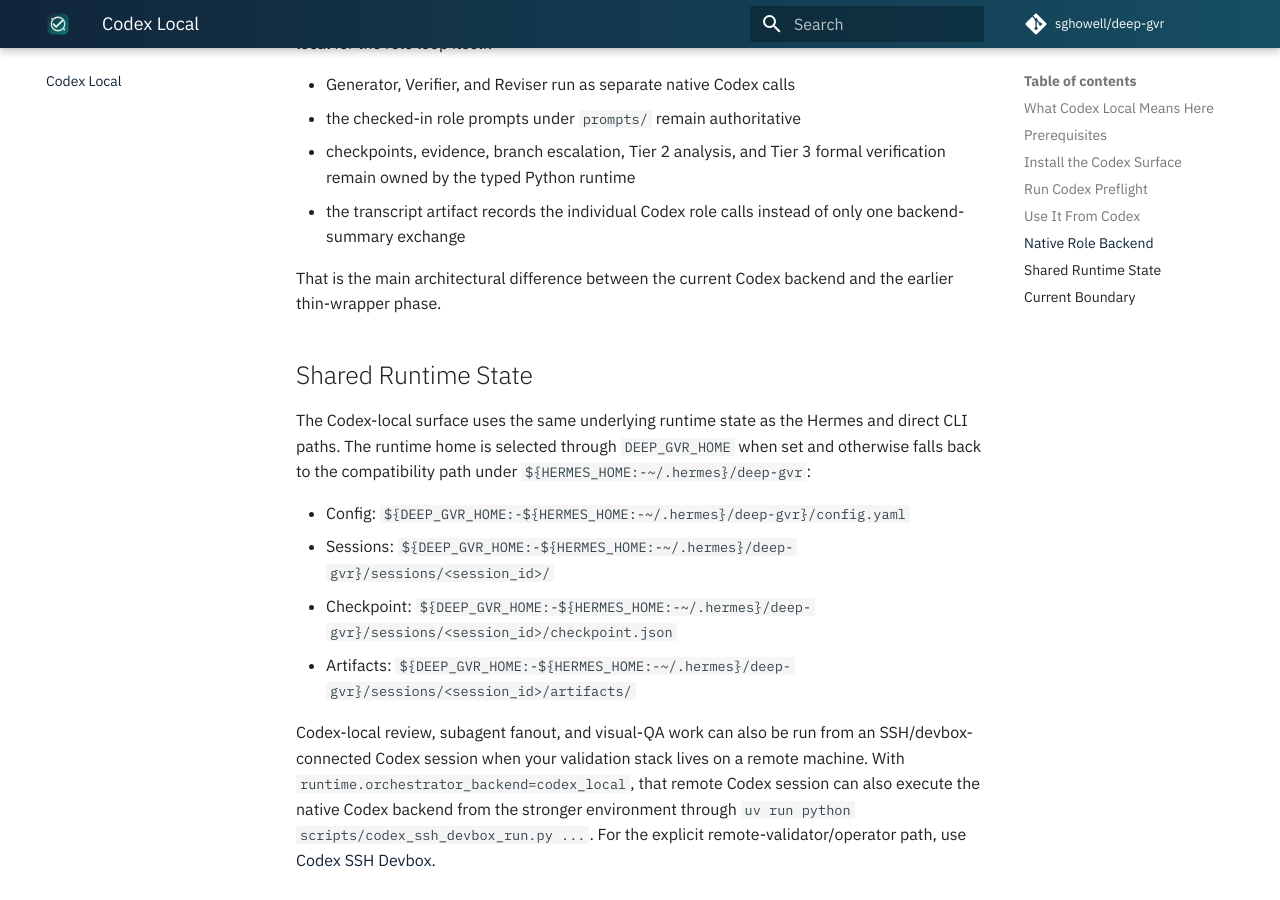
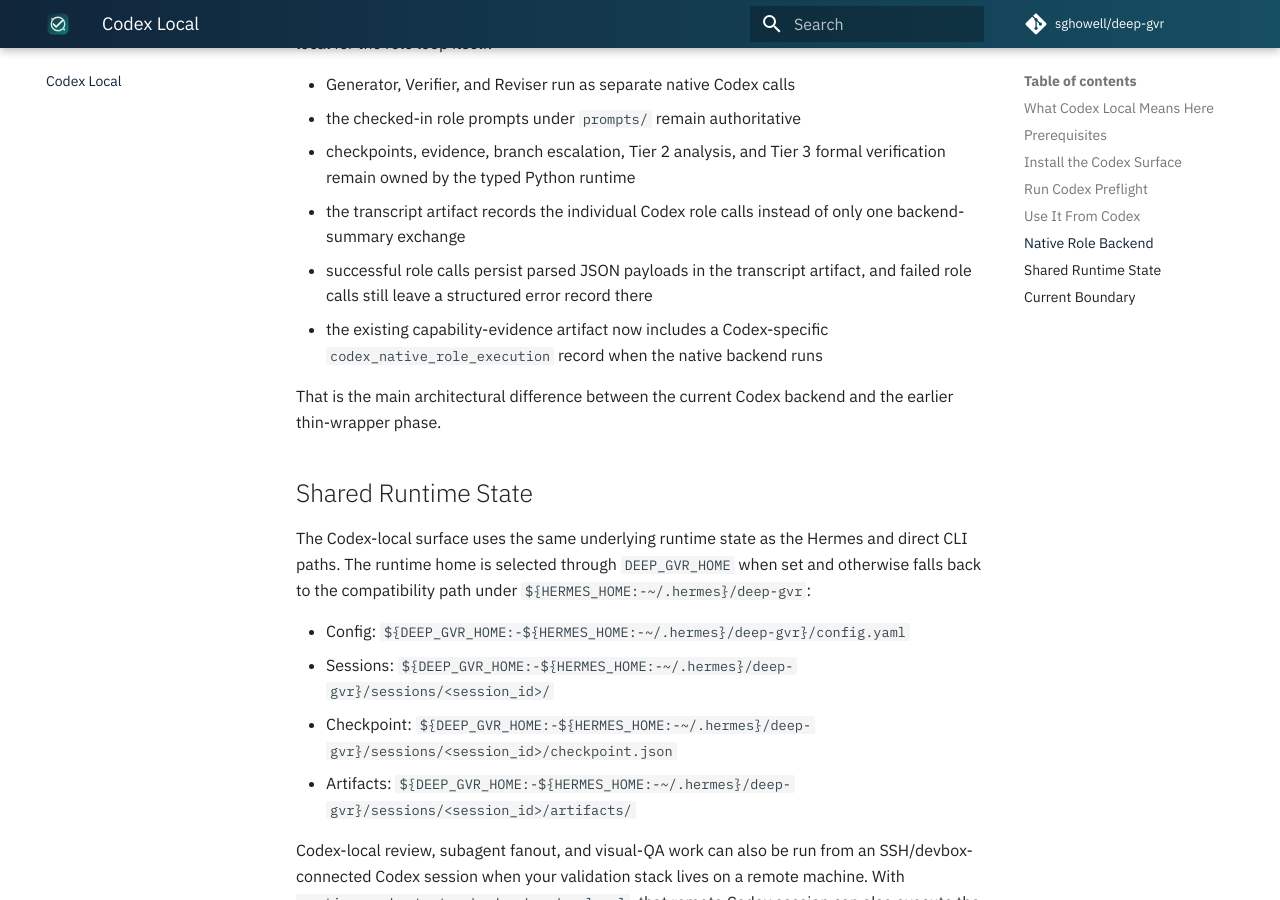
Before and after one commit to sghowell/deep-gvr, an MkDocs documentation site: the page built from docs/codex-local.md, in a window 1280 px wide and 900 px high, scrolled down 3029 px. Built offline with MkDocs 1.6.1 and Material for MkDocs 9.7.7, drawn with Linux system fonts in a browser that asks for light colours; comment, search, counter and statistics services are not loaded.

Commit message:
document codex runtime hardening

```diff
--- a/docs/codex-local.md
+++ b/docs/codex-local.md
@@ -120,6 +120,8 @@
 - the checked-in role prompts under `prompts/` remain authoritative
 - checkpoints, evidence, branch escalation, Tier 2 analysis, and Tier 3 formal verification remain owned by the typed Python runtime
 - the transcript artifact records the individual Codex role calls instead of only one backend-summary exchange
+- successful role calls persist parsed JSON payloads in the transcript artifact, and failed role calls still leave a structured error record there
+- the existing capability-evidence artifact now includes a Codex-specific `codex_native_role_execution` record when the native backend runs
 
 That is the main architectural difference between the current Codex backend and the earlier thin-wrapper phase.
 
```
Also changed, not shown: docs/architecture-status.md (+1 -0 lines), docs/contracts-and-artifacts.md (+3 -3 lines), docs/deep-gvr-architecture.md (+1 -0 lines).
